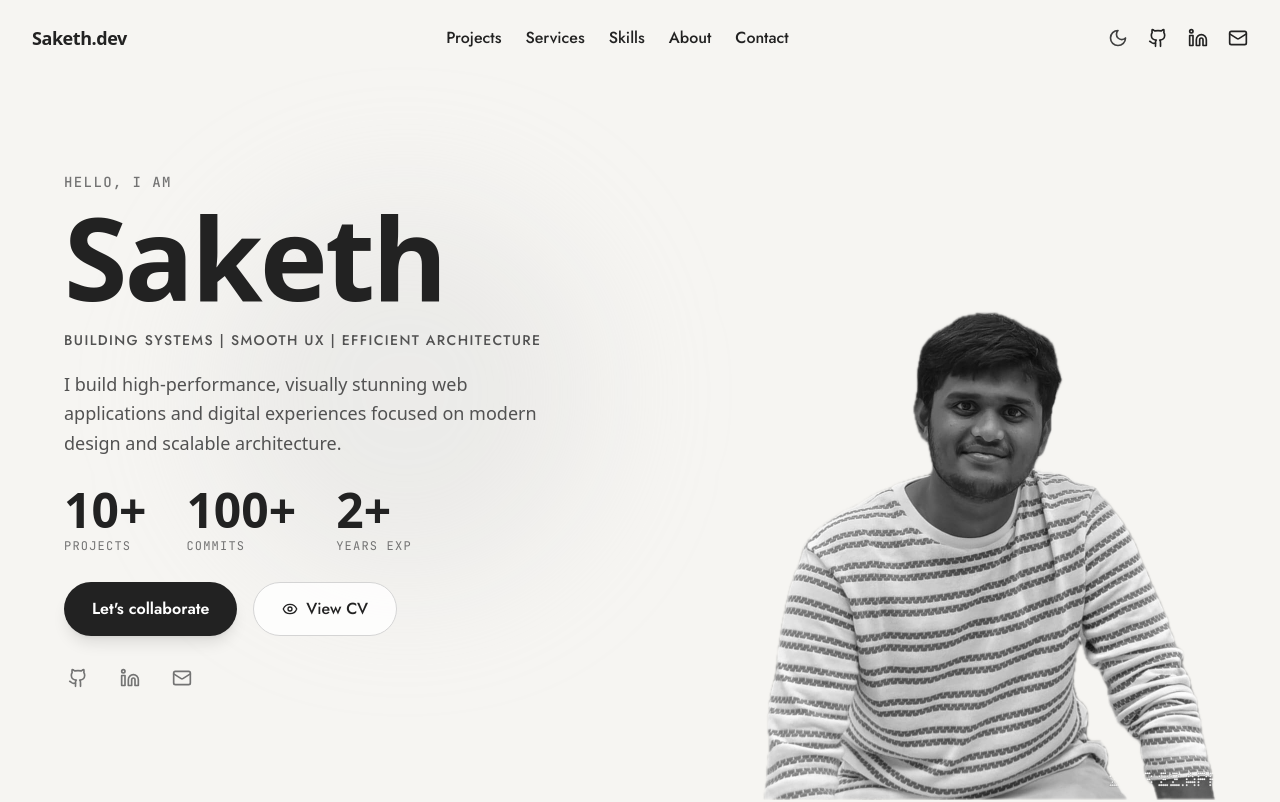
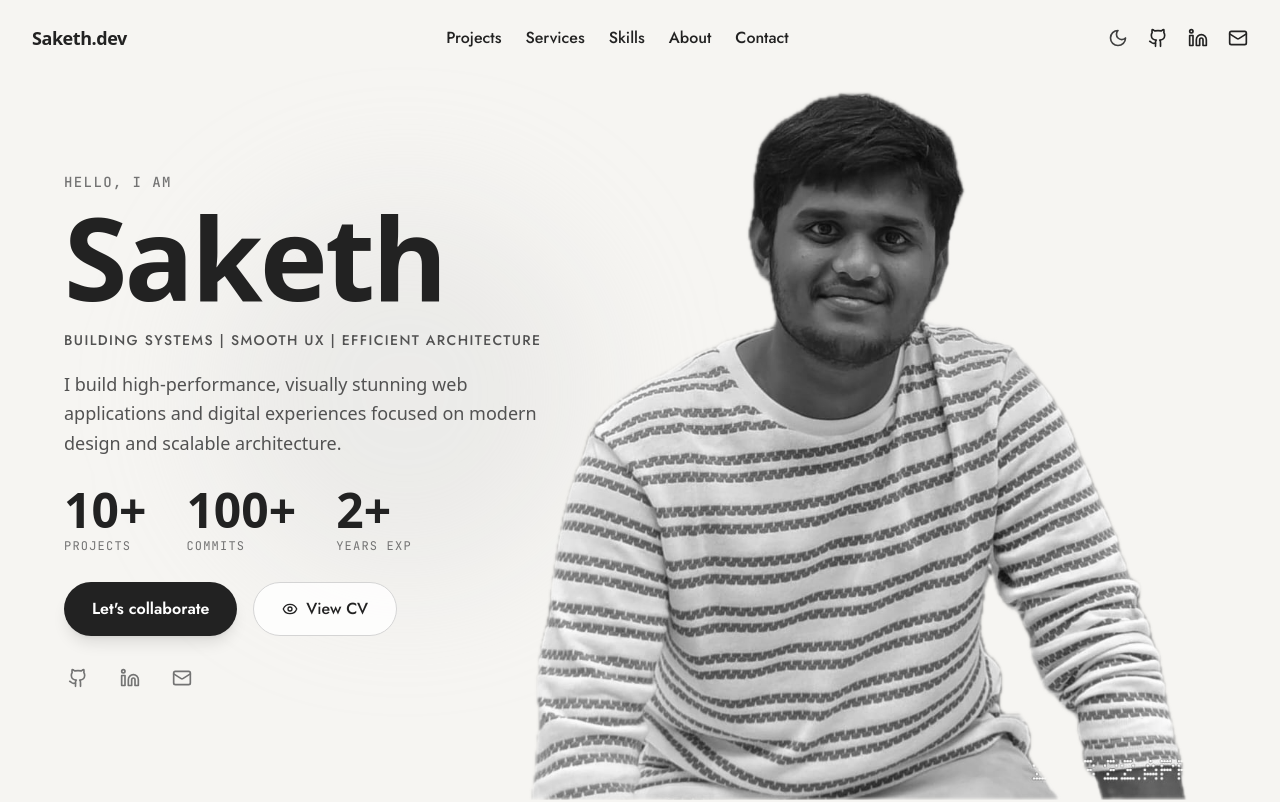
Before and after one commit to Ch-saketh/saketh-chokkapu-portfolio, a React (Vite) app in the folder Portfolio/: page / in a window 1280 px wide. Shown: the top 802 px of the page. Built offline with nearby package versions, Linux system fonts and the light colour scheme; a web font is replaced by a local one.

Commit message:
style: increase hero portrait image scale and viewport clamp bounds

```diff
--- a/Portfolio/src/components/Home/Hero.tsx
+++ b/Portfolio/src/components/Home/Hero.tsx
@@ -135,19 +135,19 @@ const Hero: React.FC = () => {
           </motion.div>
         </div>
 
-        {/* Right: portrait image — desktop (lg: 1024px+) only */}
+        {/* Right: portrait image — desktop & tablet */}
         <motion.div
           variants={scaleReveal}
           initial="hidden"
           animate="show"
-          className="hidden lg:block absolute right-0 bottom-0 h-full z-0 pointer-events-none"
-          style={{ width: 'clamp(380px, 48%, 800px)' }}
+          className="hidden sm:block absolute right-0 bottom-0 h-full z-0 pointer-events-none"
+          style={{ width: 'clamp(440px, 62%, 1100px)' }}
         >
           <img
             src={YourImg}
             alt="Saketh"
             fetchPriority="high"
-            className="absolute bottom-0 right-0 h-full max-h-[115%] w-auto max-w-none object-contain object-bottom grayscale transition-all duration-700 ease-out hover:grayscale-0 hover:scale-[1.02] pointer-events-auto"
+            className="absolute bottom-0 right-0 h-[145%] w-auto max-w-none object-contain object-bottom grayscale transition-all duration-700 ease-out hover:grayscale-0 hover:scale-[1.03] pointer-events-auto"
           />
         </motion.div>
       </div>
--- a/Portfolio/src/components/Light/LightHero.tsx
+++ b/Portfolio/src/components/Light/LightHero.tsx
@@ -135,19 +135,19 @@ const LightHero: React.FC = () => {
           </motion.div>
         </div>
 
-        {/* Right: portrait image — desktop (lg: 1024px+) only */}
+        {/* Right: portrait image — desktop & tablet */}
         <motion.div
           variants={scaleReveal}
           initial="hidden"
           animate="show"
-          className="hidden lg:block absolute right-0 bottom-0 h-full z-0 pointer-events-none"
-          style={{ width: 'clamp(380px, 48%, 800px)' }}
+          className="hidden sm:block absolute right-0 bottom-0 h-full z-0 pointer-events-none"
+          style={{ width: 'clamp(440px, 62%, 1100px)' }}
         >
           <img
             src={YourImg}
             alt="Saketh"
             fetchPriority="high"
-            className="absolute bottom-0 right-0 h-full max-h-[115%] w-auto max-w-none object-contain object-bottom grayscale transition-all duration-700 ease-out hover:grayscale-0 hover:scale-[1.02] pointer-events-auto"
+            className="absolute bottom-0 right-0 h-[145%] w-auto max-w-none object-contain object-bottom grayscale transition-all duration-700 ease-out hover:grayscale-0 hover:scale-[1.03] pointer-events-auto"
           />
         </motion.div>
       </div>
```
